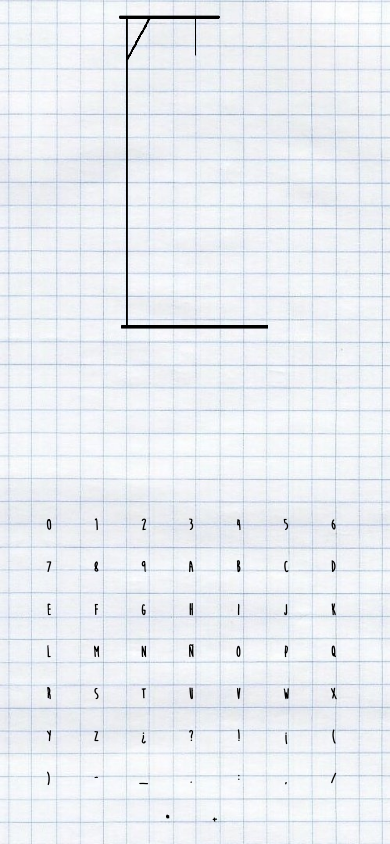
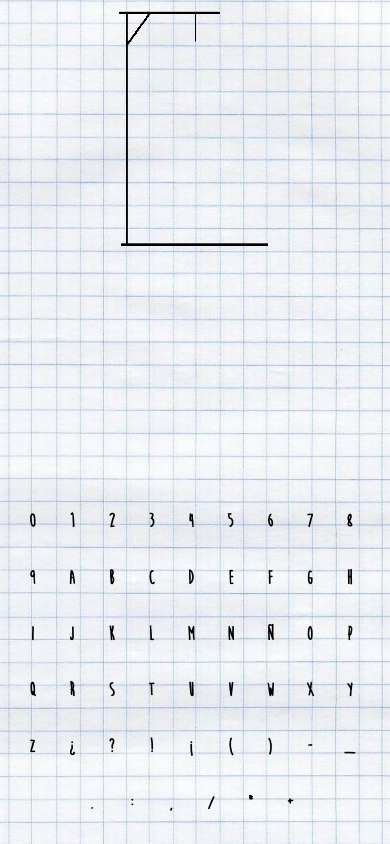
Before and after one commit to pablocoronel/react-ahorcado, a React (Create React App) app: page /game in a window 390 px wide. Built offline with nearby package versions, Linux system fonts and the light colour scheme; no server answers.

Commit message:
game's styles for orientation landscape

```diff
--- a/src/components/Game/Game.css
+++ b/src/components/Game/Game.css
@@ -1,6 +1,6 @@
 #container-game {
-    height: 100vh;
+    display: flex;
+    min-height: 100vh;
     background-image: url('../../assets/images/paper.jpg');
     background-size: cover;
-    background-color: #FFFFFF;
 }
--- a/src/components/Game/Keyboard/Keyboard.css
+++ b/src/components/Game/Keyboard/Keyboard.css
@@ -4,11 +4,11 @@
 	justify-content: center;
 	position: relative;
 	background-color: transparent;
-	height: 50vh;
+	min-height: 50vh;
 	margin-top: 10vh;
 }
 
-#replay{
+#replay {
 	height: fit-content;
 }
 
@@ -17,9 +17,9 @@
 	justify-content: center;
 	align-items: center;
 	background-color: transparent;
-	height: 10vh;
-	width: 50px;
-	font-size: 7vh;
+	height: 8vh;
+	width: 8vh;
+	font-size: 8vh;
 	font-family: 'Moon Flower Bold';
 	color: #000000;
 	font-weight: 900;
@@ -40,13 +40,31 @@
 
 @media (max-width: 768px) {
 	#container-keyboard {
-		height: 40vh;
+		min-height: 40vh;
 		margin-top: 0vh;
+		background-color: transparent;
 	}
 
 	#container-keyboard .key {
-		height: 10vw;
-		width: 10vw;
-		font-size: 4vw;
+		height: 8vw;
+		width: 8vw;
+		font-size: 5vw;
 	}
 }
+
+@media (max-width: 768px) and (orientation: landscape) {
+	#container-keyboard {
+		float: left;
+		width: 70vw;
+		height: 50vh;
+		bottom: 105vh;
+		left: 30vw;
+		background-color: transparent;
+	}
+
+	#container-keyboard .key {
+		height: 5vw;
+		width: 5vw;
+		font-size: 5vw;
+	}
+}
--- a/src/components/Game/Person/Person.css
+++ b/src/components/Game/Person/Person.css
@@ -1,5 +1,6 @@
 #container-person {
 	display: flex;
+	position: relative;
 	background-color: transparent;
 	height: 80vh;
 	margin-top: 10vh;
@@ -13,7 +14,19 @@
 @media (max-width: 768px) {
 	#container-person {
 		justify-content: center;
-		height: 40vh;
+		height: 30vh;
 		margin-top: auto;
+		margin-bottom: 0vh;
 	}
 }
+
+@media (max-width: 768px) and (orientation: landscape) {
+	#container-person {
+		height: 100vh;
+		width: 30vw;
+	}
+
+	#container-person img {
+		max-width: 30vw;
+	}
+}
--- a/src/components/Game/Word/Word.css
+++ b/src/components/Game/Word/Word.css
@@ -1,7 +1,7 @@
 #container-word {
 	background-color: transparent;
 	position: relative;
-	height: 40vh;
+	height: 38vh;
 }
 
 #container-postit {
@@ -10,7 +10,8 @@
 	align-items: center;
 	justify-content: center;
 	background-color: transparent;
-	height: 10vh;
+	height: 5vh;
+	margin-top: 2vh;
 }
 
 #text-postit {
@@ -18,7 +19,7 @@
 	padding-left: 1vw;
 	padding-right: 1vw;
 	color: #000080;
-	font-size: 25px;
+	font-size: 4vh;
 	font-family: 'Moon Flower Bold';
 }
 
@@ -26,7 +27,7 @@
 	display: flex;
 	flex-wrap: wrap;
 	font-family: 'Moon Flower Bold';
-	font-size: 10vh;
+	font-size: 12vh;
 	font-weight: 900;
 	color: #000080;
 	text-align: center;
@@ -44,14 +45,51 @@
 
 @media (max-width: 768px) {
 	#container-word {
-		height: 20vh;
+		height: 30vh;
+		background-color: transparent;
+	}
+
+	#container-postit {
+		height: 5vh;
+		margin-top: 0vh;
+	}
+
+	#text-postit {
+		font-size: 3vh;
 	}
 
 	#container-track {
-		font-size: 10vw;
+		font-size: 5vh;
 	}
 
 	#container-track .spaceBetweenWords {
 		margin-right: 5vw;
 	}
 }
+
+@media (max-width: 768px) and (orientation: landscape) {
+	#container-word {
+		float: left;
+		height: 55vh;
+		width: 70vw;
+		bottom: 57vw;
+		left: 30vw;
+	}
+
+	#container-postit {
+		height: 4vh;
+		margin-top: 4vh;
+	}
+
+	#text-postit {
+		font-size: 3vw;
+	}
+
+	#container-track {
+		font-size: 5vw;
+	}
+
+	#container-track .spaceBetweenWords {
+		margin-right: 2.5vw;
+	}
+}
```
